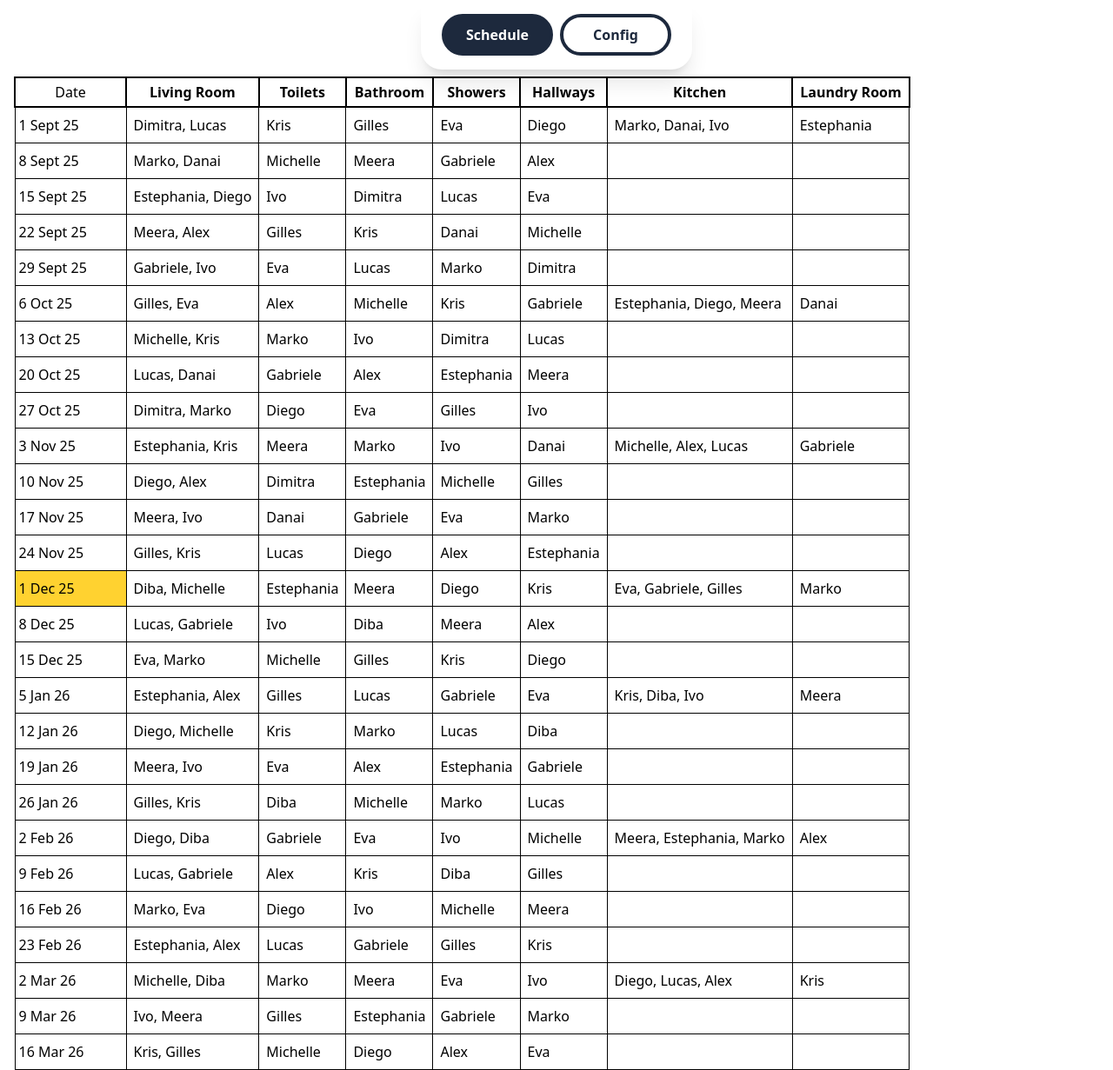
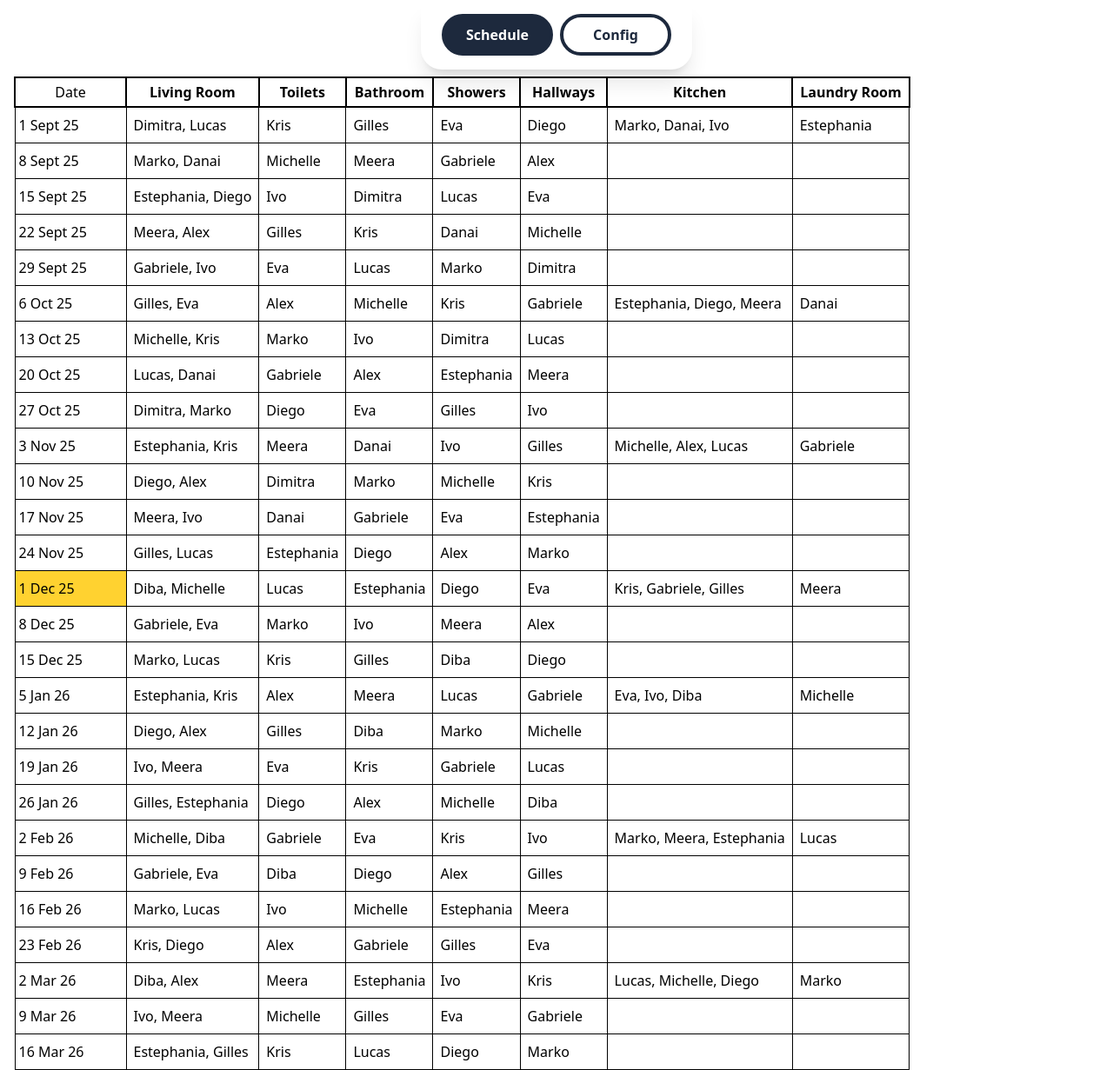
Before and after one commit to vasylenson/interactive-roster, an Astro site: page / in a window 1280 px wide. Shown: the whole page at 87% size. Built offline with nearby package versions, Linux system fonts and the light colour scheme; Astro itself is replaced by a stand-in of ours.

Commit message:
refactor: print an fixed array of schedule for easier locking

```diff
--- a/src/components/solid/Schedule.tsx
+++ b/src/components/solid/Schedule.tsx
@@ -1,10 +1,12 @@
 import { createSignal, For, Match, Show, Switch } from 'solid-js';
-import { names, Schedule, type Person } from '../../library/schedule';
+import { names, Schedule, Week, type Person } from '../../library/schedule';
 import { read } from '../../library/state';
 
 export default function Home() {
     const { people, tasks, lockedSchedule, numWeeks } = read();
     const schedule = new Schedule(new Date('09-01-2025'), people, tasks);
+
+    schedule.lock(lockedSchedule);
 
     schedule.pause('Dimitra' as Person, '10-20-2025', 1);
     schedule.leave('Dimitra' as Person, '12-1-2025');
@@ -19,9 +21,17 @@ export default function Home() {
     const generate = () => {
         const n = weeks();
         if (n === null) return [];
-        const newRows = Array.from(schedule.assignments().take(n));
+        const newRows = Array.from(schedule.formattedAssignments().take(n));
 
         setRows(newRows);
+        console.log(
+            Array.from(
+                schedule
+                    .assignments()
+                    .map(([date, tasks]) => [Week.from(date).id, tasks])
+                    .take(14)
+            )
+        );
     };
 
     generate();
@@ -64,7 +74,7 @@ function TaskTable(props: {
 }) {
     return (
         <table>
-            <thead>
+            <thead class="">
                 <tr>
                     <td class="border-2 w-32 text-center">Date</td>
                     <For each={props.tasks}>
--- a/src/library/schedule.ts
+++ b/src/library/schedule.ts
@@ -12,7 +12,7 @@ class Bag<K, V> extends Map<K, V[]> {
     }
 }
 
-class Week {
+export class Week {
     private readonly monday: Date;
 
     /**
@@ -179,10 +179,8 @@ export class Schedule {
 
                     if (assignment) updateCounters(counters, assignment);
 
-                    yield [
-                        monday.date,
-                        tasks.map(({ name }) => assignment[name] ?? []),
-                    ] as [Date, string[][]];
+                    const output: [Week, Assignment] = [monday, assignment];
+                    yield output;
                     monday.increment();
                 } catch (e) {
                     console.log(e);
@@ -197,6 +195,16 @@ export class Schedule {
             this.people,
             this.tasks,
             this
+        );
+    }
+
+    formattedAssignments() {
+        return this.assignments().map(
+            ([week, assignment]) =>
+                [
+                    week.date,
+                    this.tasks.map(({ name }) => assignment[name] ?? []),
+                ] as [Date, string[][]]
         );
     }
 }
@@ -442,9 +450,7 @@ const scorePeopleCombination: ScoreCombo = (people) => {
             : 0;
 
     return (
-        not('Marko', 'Diego') +
-        not('Marko', 'Alex') +
-        not('Marko', 'Michelle')
+        not('Marko', 'Diego') + not('Marko', 'Alex') + not('Marko', 'Michelle')
     );
 };
 
--- a/src/library/state.ts
+++ b/src/library/state.ts
@@ -67,7 +67,158 @@ function defaultState(): Config {
             { name: 'Kitchen', people: 3, kind: repeat.monthly },
             { name: 'Laundry Room', people: 1, kind: repeat.monthly },
         ] as Task[],
-        lockedSchedule: new Map(),
+        lockedSchedule: new Map(lo),
         numWeeks: 27,
     } as unknown as Config;
 }
+
+const lo = [
+    [
+        '09-01-2025',
+        {
+            Toilets: ['Kris'],
+            Bathroom: ['Gilles'],
+            Showers: ['Eva'],
+            Hallways: ['Diego'],
+            'Laundry Room': ['Estephania'],
+            'Living Room': ['Dimitra', 'Lucas'],
+            Kitchen: ['Marko', 'Danai', 'Ivo'],
+        },
+    ],
+    [
+        '09-08-2025',
+        {
+            Toilets: ['Michelle'],
+            Bathroom: ['Meera'],
+            Showers: ['Gabriele'],
+            Hallways: ['Alex'],
+            'Living Room': ['Marko', 'Danai'],
+        },
+    ],
+    [
+        '09-15-2025',
+        {
+            Toilets: ['Ivo'],
+            Bathroom: ['Dimitra'],
+            Showers: ['Lucas'],
+            Hallways: ['Eva'],
+            'Living Room': ['Estephania', 'Diego'],
+        },
+    ],
+    [
+        '09-22-2025',
+        {
+            Toilets: ['Gilles'],
+            Bathroom: ['Kris'],
+            Showers: ['Danai'],
+            Hallways: ['Michelle'],
+            'Living Room': ['Meera', 'Alex'],
+        },
+    ],
+    [
+        '09-29-2025',
+        {
+            Toilets: ['Eva'],
+            Bathroom: ['Lucas'],
+            Showers: ['Marko'],
+            Hallways: ['Dimitra'],
+            'Living Room': ['Gabriele', 'Ivo'],
+        },
+    ],
+    [
+        '10-06-2025',
+        {
+            Toilets: ['Alex'],
+            Bathroom: ['Michelle'],
+            Showers: ['Kris'],
+            Hallways: ['Gabriele'],
+            'Laundry Room': ['Danai'],
+            'Living Room': ['Gilles', 'Eva'],
+            Kitchen: ['Estephania', 'Diego', 'Meera'],
+        },
+    ],
+    [
+        '10-13-2025',
+        {
+            Toilets: ['Marko'],
+            Bathroom: ['Ivo'],
+            Showers: ['Dimitra'],
+            Hallways: ['Lucas'],
+            'Living Room': ['Michelle', 'Kris'],
+        },
+    ],
+    [
+        '10-20-2025',
+        {
+            Toilets: ['Gabriele'],
+            Bathroom: ['Alex'],
+            Showers: ['Estephania'],
+            Hallways: ['Meera'],
+            'Living Room': ['Lucas', 'Danai'],
+        },
+    ],
+    [
+        '10-27-2025',
+        {
+            Toilets: ['Diego'],
+            Bathroom: ['Eva'],
+            Showers: ['Gilles'],
+            Hallways: ['Ivo'],
+            'Living Room': ['Dimitra', 'Marko'],
+        },
+    ],
+    [
+        '11-03-2025',
+        {
+            Toilets: ['Meera'],
+            Bathroom: ['Danai'],
+            Showers: ['Ivo'],
+            Hallways: ['Gilles'],
+            'Laundry Room': ['Gabriele'],
+            'Living Room': ['Estephania', 'Kris'],
+            Kitchen: ['Michelle', 'Alex', 'Lucas'],
+        },
+    ],
+    [
+        '11-10-2025',
+        {
+            Toilets: ['Dimitra'],
+            Bathroom: ['Marko'],
+            Showers: ['Michelle'],
+            Hallways: ['Kris'],
+            'Living Room': ['Diego', 'Alex'],
+        },
+    ],
+    [
+        '11-17-2025',
+        {
+            Toilets: ['Danai'],
+            Bathroom: ['Gabriele'],
+            Showers: ['Eva'],
+            Hallways: ['Estephania'],
+            'Living Room': ['Meera', 'Ivo'],
+        },
+    ],
+    [
+        '11-24-2025',
+        {
+            Toilets: ['Estephania'],
+            Bathroom: ['Diego'],
+            Showers: ['Alex'],
+            Hallways: ['Marko'],
+            'Living Room': ['Gilles', 'Lucas'],
+        },
+    ],
+    [
+        '12-01-2025',
+        {
+            Toilets: ['Lucas'],
+            Bathroom: ['Estephania'],
+            Showers: ['Diego'],
+            Hallways: ['Eva'],
+            'Laundry Room': ['Meera'],
+            'Living Room': ['Diba', 'Michelle'],
+            Kitchen: ['Kris', 'Gabriele', 'Gilles'],
+        },
+    ],
+] satisfies [string, Record<string, string[]>][];
```
